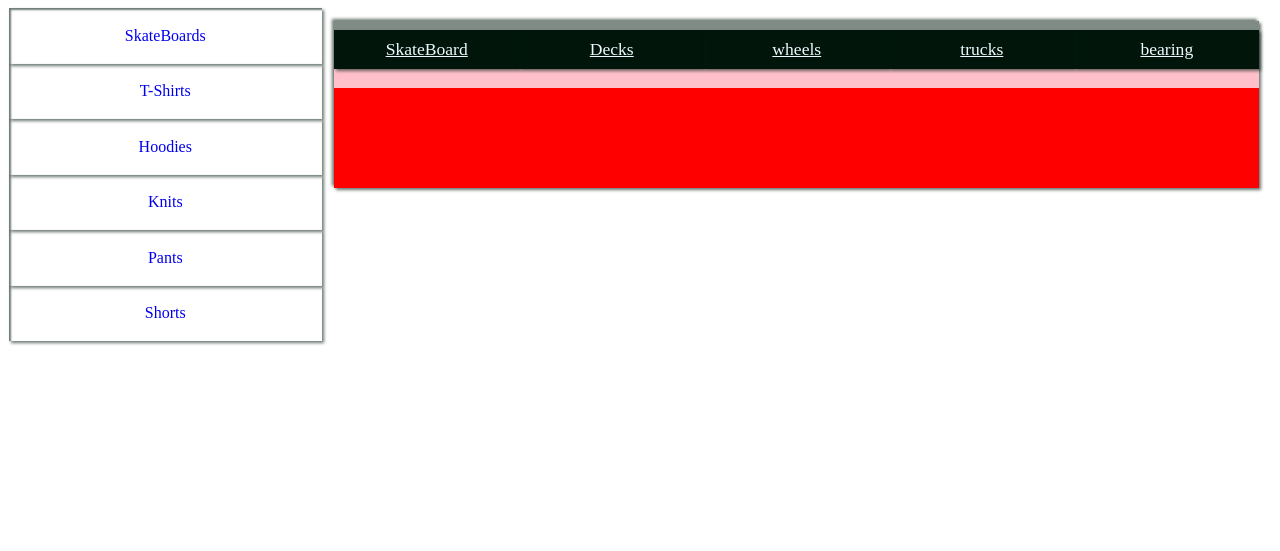
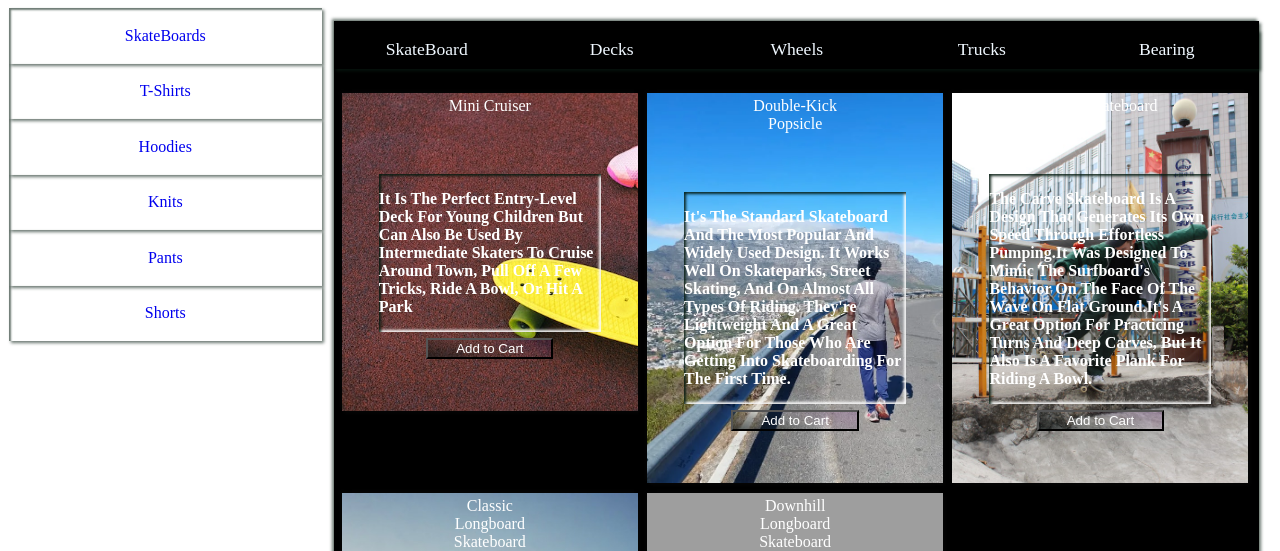
Before and after one commit to codewithwest/weSkate_SPA, a PHP site: template client/static/templates/shop.html in a window 1280 px wide. Shown: the top 551 px of the page. Before the commit the page ends 345 px from the top, so only its background shows below. Run offline with PHP 8.4, Linux system fonts and the light colour scheme; the template is opened without the code that fills it, so the values that code supplies are empty; grey boxes are pictures that could not be loaded.

Commit message:
shop with info

```diff
--- a/client/static/css/shop.css
+++ b/client/static/css/shop.css
@@ -20,13 +20,16 @@
 
 }
 .shop-layout-creator .navAndDisplay1{
+    background: black;
+
     box-shadow: -2px -2px 3px rgba(11, 33, 22, 0.6), 2px 2px 3px rgba(11, 33, 22, 0.6);
-    background: rgba(2, 24, 13, 0.5);
     height: 100%;
     width: 74%;
 }
 
 .displayLayout{
+    margin: 0 0;
+    text-transform: capitalize;
     height: 100%;
     width: 100%;
 }
@@ -34,29 +37,33 @@
 
 
 .displayLayout #SkateBoardsR{
+    height: 100%;
 
-    background: pink;
 }
 .displayLayout #T-ShirtsR{
     display: none;
-    background: red;
+    height: 100%;
+
 }
 .displayLayout #HoodiesR{
+    height: 100%;
+   display: none;
 
-   display: none;
-    background: green;
 }
 .displayLayout #KnitsR{
+    height: 100%;
     display: none;
-    background: blue;
+
 }
 .displayLayout #PantsR{
+    height: 100%;
     display: none;
-    background: yellow;
+
 }
 .displayLayout #ShortsR{
+    height: 100%;
     display: none;
-    background: burlywood;
+
 }
 
 
@@ -88,23 +95,22 @@
 }
 .shop-layout-creator .navAndDisplay1 .displayLayout .displayLayoutNavCo{
     top: 0;
-    background: black;
+    box-shadow:  2px 2px 3px  rgba(11, 33, 22, 0.6);
     position: sticky;
     margin-top: 1%;
     z-index: 100;
     display: flex;
     width: 100%;
-    height: 15%;
+    height: 20%;
 
 }
 .shop-layout-creator .navAndDisplay1 .displayLayout .displayLayoutNavCo li{
     color: white;
 
-    box-shadow:  2px 2px 3px  rgba(11, 33, 22, 0.6);
-    background: rgba(2, 24, 13, 0.9);
+
     display: flex;
     width: 100%;
-    height: 15%;
+    height: 100%;
 
 }
 .shop-layout-creator .navAndDisplay1 .displayLayout .displayLayoutNavCo li a{
@@ -118,6 +124,7 @@
 .shop-layout-creator .navAndDisplay1 .displayLayout .displayLayoutNavCo li a{
   margin: 5% 5%;
   height: 100%;
+  text-decoration: none;
 }
 
 
@@ -129,12 +136,12 @@
 
 
 
-.sub-sections{
-    height: 100px;
 
-}
 #skateboard0{
-    background: red;
+    height: 100%;
+
+
+
 
 }
 #skateboard1{
@@ -215,39 +222,45 @@
 
 
   .flex-container {
+    padding-left: 3px;
     display: flex;
     flex-wrap: wrap;
     flex-direction: row;
+    column-count: 3;
     width: 100%;
-    height: 100%;
 
   }
 
 
-  .flex-container > .event {
+  .flex-container  .event {
+    padding-top: 0.5%;
+    padding-bottom: 5%;
       color: white;
+      height:100%;
       background-size:cover;
-
+      margin: 0.5% 0.5%;
      width: 32%;
-      height: 100%;
-      margin: 0.5% 0.5%;
       box-shadow:  2px 2px 4px rgba(7, 7, 7, 0.9), -2px -2px 4px rgba(7, 7, 7, 0.9) ;
       text-align: center;
-      font-size: 30px;
+
   }
 
 
   .flex-container .event .rsvp {
-      height: 40%;
-      width:40%;
-      margin: 10% auto;
-
+      height: 17%;
+      width:43%;
+      margin: 2% auto;
+  }
+    @media (min-width: 800px) {
+    .flex-container .event{
+        height: max-content;
+    }
+    .flex-container .event .rsvp{
+        height: 50%;
+    }
   }
 
-
   .flex-container .event .rsvp button{
-
-      border: 0.1px solid white;
     color: white;
     text-align: center;
     height: 100%;
@@ -262,30 +275,44 @@
   }
 
 
-  .flex-container .event .rsvp button p{
-      margin: 10% 0;
-      height: 100%;
-      width: 100%;
-      font-weight: 800;
+  .flex-container .event .rsvp  p{
+
+    margin: 0 0;
+  }
+
+  .flex-container .event .eventName{
+    word-wrap: break-word;
+    width: 40%;
+    height: 20%;
+    margin: auto auto;
+  }
+  .flex-container .event .eventName p{
+    margin: 0;
+  }
+
+  .flex-container .event .eventdesc{
+    text-align: left;
+    box-shadow: inset 2px 2px 3px rgba(2, 24, 13, 0.9), inset -2px -2px 3px white;
+    overflow:hidden;
+    width: 75%;
+    font-size: 20px;
+    height: 30%;
+    word-wrap: break-word;
+    margin: 0 auto;
+    margin-top: 20%;
+    display: block;
+
+
 
   }
 
-  .flex-container .event .eventName{
-
-      margin-top: 30%;
 
 
-  }
-  .flex-container .event .eventName p{
-      margin: 0;
+  .flex-container .event .eventdesc:hover {
 
-  }
-
-  .flex-container .event .eventdesc{
-      font-size: 20px;
-      height: 30%;
-      margin-top: 3%;
-
+    width: 95%;
+    height: fit-content;
+    overflow: visible;
 
   }
   .flex-container .event .eventdesc p{
--- a/client/static/js/index.js
+++ b/client/static/js/index.js
@@ -65,7 +65,7 @@ window.addEventListener("popstate", router);
 document.addEventListener("DOMContentLoaded", () => {
     document.body.addEventListener("click", e => {
         if (e.target.matches("[data-link]")) {
-            e.preventDefault();
+            //e.preventDefault();
             navigateTo(e.target.href);
         }
     });
--- a/client/static/js/shop.js
+++ b/client/static/js/shop.js
@@ -13,81 +13,8 @@ function divCreator(parentContainer, idNames,classNames){
 
 
 
-function addEvents(desiredSection, background){
-
-    let sec = desiredSection;
-    let behind = background
-    var posts = ["one", "two","three","four","five","six","seven","eight","nine","ten","eleven","twelve",];
-    var postsDesc = [
-        "Charity skate coming up this saturday  Dec 13 2022",
-        "Charity skate coming up this satureday Dec 13 2022",
-        "Charity skate coming up this satureday Dec 13 2022",
-        "Charity skate coming up this satureday Dec 13 2022",
-        "Charity skate coming up this satureday Dec 13 2022",
-        "Charity skate coming up this satureday Dec 13 2022",
-        "Charity skate coming up this satureday Dec 13 2022",
-        "Charity skate coming up this satureday Dec 13 2022",
-        "Charity skate coming up this satureday Dec 13 2022",
-        "Charity skate coming up this satureday Dec 13 2022",
-        "Charity skate coming up this satureday Dec 13 2022",
-        "Charity skate coming up this satureday Dec 13 2022",
-    ];
-
-    //
-        function elementEventAdd(){
-            //create event cover div element
-        for (let i = 0; i < posts.length ; i++) {
-            var container = document.getElementById(sec);
-            var event = document.createElement("div");
-            event.setAttribute("id", "event");
-            event.setAttribute("class", "event");
-            event.style.backgroundImage=`url(/static/assets/${behind}.jpg)`;
-            container.appendChild(event);
-            /*
-            //create an rsvp div and append
-            var eventContainer = document.getElementById('event');
-            var rsvpContainer = document.createElement('div');
-            rsvpContainer.setAttribute("id", `rsvp${i}`);
-            rsvpContainer.setAttribute("class", "rsvp");
-            event.appendChild(rsvpContainer);
-            //Add Button to the rsvp div ellemnt
-            var rsvpDiv = document.getElementById(`rsvp${i}`);
-            var button = document.createElement("button")
-            var buttonTextCreator = document.createElement("p")
-            var buttonText = document.createTextNode("RSVP");
-            buttonTextCreator.appendChild(buttonText);
-            button.appendChild(buttonTextCreator);
-            button.addEventListener('click', () => {
-            alert("You have Succsefully registered");})
-            rsvpDiv.appendChild(button);
-            */
-
-            //Create eventName div
-            var eventNameCreator = document.createElement('div');
-            eventNameCreator.setAttribute("id", `event${i}`);
-            eventNameCreator.setAttribute("class", "eventName");
-            event.appendChild(eventNameCreator);
-            var eventName = document.createElement('p');
-            var name = document.createTextNode(posts[i]);
-            eventName.appendChild(name);
-            eventNameCreator.appendChild(eventName);
-            //Create The Desc Div and Contents
-            var eventDescCreator = document.createElement('div');
-            eventDescCreator.setAttribute("id", `event${i}desc`);
-            eventDescCreator.setAttribute("class", "eventdesc");
-            event.appendChild(eventDescCreator);
-            var eventDesc = document.createElement('p');
-            var desc = document.createTextNode(postsDesc[i]);
-            eventDesc.appendChild(desc);
-            eventDescCreator.appendChild(eventDesc);
-
-            };
-        };
-    elementEventAdd();
-
-    };
     var skateCategories = ["SkateBoard","Decks", "wheels", "trucks", "bearing"];
-    var shirtsCategories = ["Golf Shirt","Vests", "Crop Tops", "Tee"];
+    var shirtsCategories = ["half sleeve","Yoke neck", "Long sleeve Crew neck", "V-neck"];
     var hoodiesCategories = ["Plain Branded","Emroided", "Printed"];
     var knitsCategories = ["double knit","light knit"];
 
@@ -273,6 +200,7 @@ let knownCategoryLinks4 = document.getElementById(`${skateCategories[4]}`)
 knownCategoryLinks0.onclick = function(event){
         event.preventDefault()
         document.getElementById(`skateboard${0}`).style.display="block"
+
         document.getElementById(`skateboard${1}`).style.display="none"
         document.getElementById(`skateboard${2}`).style.display="none"
         document.getElementById(`skateboard${3}`).style.display="none"
@@ -467,7 +395,143 @@ knitsLinksCheck()
 pantsLinksCheck()
 shortsLinksCheck()
 //Add events attempt
-for (let ind = 0; ind < mechCategories.length; ind++) {
-   // addEvents(`flex-container${[ind]}`)
 
-}
+
+
+function addProducts(desiredSection, background, proDescArray, proNameArray){
+
+    let sec = desiredSection;
+    let behind = background
+    var postsDesc = proDescArray
+    var posts = proNameArray
+
+
+
+    //
+        function elementEventAdd(){
+            //create event cover div element
+        for (let i = 0; i < posts.length ; i++) {
+            var container = document.getElementById(sec);
+            var event = document.createElement("div");
+            event.setAttribute("id", "event");
+            event.setAttribute("class", "event");
+            event.style.backgroundImage=`url(/static/assets/${behind}${i}.jpg)`;
+            container.appendChild(event);
+
+
+
+
+            //Create eventName div
+            var eventNameCreator = document.createElement('div');
+            eventNameCreator.setAttribute("id", `event${i}`);
+            eventNameCreator.setAttribute("class", "eventName");
+            event.appendChild(eventNameCreator);
+            var eventName = document.createElement('p');
+            var name = document.createTextNode(posts[i]);
+            eventName.appendChild(name);
+            eventNameCreator.appendChild(eventName);
+            //Create The Desc Div and Contents
+            var eventDescCreator = document.createElement('div');
+            eventDescCreator.setAttribute("id", `event${i}desc`);
+            eventDescCreator.setAttribute("class", "eventdesc");
+            event.appendChild(eventDescCreator);
+            var eventDesc = document.createElement('p');
+            var desc = document.createTextNode(postsDesc[i]);
+            eventDesc.appendChild(desc);
+            eventDescCreator.appendChild(eventDesc);
+
+             //create an rsvp div and append
+             var eventContainer = document.getElementById('event');
+             var rsvpContainer = document.createElement('div');
+             rsvpContainer.setAttribute("id", `rsvp${posts[i]}`);
+             rsvpContainer.setAttribute("class", "rsvp");
+             event.appendChild(rsvpContainer);
+             //Add Button to the rsvp div ellemnt
+             var rsvpDiv = document.getElementById(`rsvp${posts[i]}`);
+             var button = document.createElement("button")
+             button.setAttribute('id', `button${i}`)
+             //button.setAttribute('type', 'Button')
+             var buttonTextCreator = document.createElement("p")
+             buttonTextCreator.setAttribute('id', `rsvp${posts[i]}`)
+             var buttonText = document.createTextNode('Add to Cart');
+             button.appendChild(buttonText);
+             button.appendChild(buttonTextCreator);
+             button.addEventListener('click', () => {
+             alert("You have Succsefully registered");})
+             /*
+             button.addEventListener('mouseover', () => {
+                var newbuttonTextCreator = document.createElement("p")
+                 newbuttonTextCreator.setAttribute('id', `rsvp`)
+                var newbuttonText = document.createTextNode(`Add to Cart`);
+                newbuttonTextCreator.appendChild(newbuttonText)
+                const element = document.getElementById(`button${i}`)
+                element.replaceChild( newbuttonTextCreator,element.childNodes[0])
+                //.innerHTML = 'Add to Cart'
+              })
+              */
+             rsvpDiv.appendChild(button);
+
+            };
+        };
+    elementEventAdd();
+
+    };
+    //for skateboard
+    //Types od skateboards and desc
+    var skateNames = ['mini cruiser', 'Double-Kick Popsicle', 'Carve Skateboard', 'Classic Longboard Skateboard', 'Downhill Longboard Skateboard']
+    var skateDesc = [
+    'It is the perfect entry-level deck for young children but can also be used by intermediate skaters to cruise around town, pull off a few tricks, ride a bowl, or hit a park',
+    "It's the standard skateboard and the most popular and widely used design. It works well on skateparks, street skating, and on almost all types of riding. They\'re lightweight and a great option for those who are getting into skateboarding for the first time.",
+    "The carve skateboard is a design that generates its own speed through effortless pumping.It was designed to mimic the surfboard\'s behavior on the face of the wave on flat ground.It\'s a great option for practicing turns and deep carves, but it also is a favorite plank for riding a bowl.",
+    "The longboard is a long and stable skateboard shaped for casual cruising on the boardwalk, fun and laid-back long-distance rides, and skating faster on more or less steep hills.They\'re a good option for first-timers because they offer a large riding platform that makes it easy to learn how to balance.But they\'re also a great pick for skaters of all ages and experience levels.The most common types of longboards feature pintail or twin-tip designs.",
+    "The downhill longboard is a skateboard that has been specifically designed to be ridden on steep mountain roads and slalom racing events.It\'s a unique skateboard shaped for a very special purpose and delivers more stability and speed than a classic longboard skate.When bombing hills at top speeds, skaters need a wide wheelbase and cutaway fenders that enable them to slide and control speed more safely.",
+    ]
+    divCreator('skateboard0', 'flex-container0', 'flex-container')
+    addProducts('flex-container0','event', skateDesc, skateNames)
+    //Two Decks
+    var deckNames = ['STANDARD SKATE DECKS', 'CRUISER & SHAPED DECKS', 'OLD SCHOOL DECKS', 'LONGBOARD DECKS']
+    var deckDesc = [
+        'These are the best skateboard decks for beginners because they work well for street skating, skate parks and almost all other styles of skateboarding. Typically ridden with hard wheels, these skateboard decks resemble the shape of a popsicle stick because they feature both a nose and a tail that are exactly or nearly symmetrical.',
+        "If transportation is your goal, cruiser decks are our recommended choice. Cruiser decks are usually a similar length to standard decks, but have a large variety of different shapes. They are also typically ridden with soft wheels for a smoother, faster roll on rough surfaces. Compared to longboards, they are lighter and more nimble, allowing you to bob and weave through urban obstacles.",
+        "Old School decks pay respect to vintage 80\'s-style skateboards. These decks are much wider and have longer wheelbases than standard decks, making them stable and great for bowl skating and transportation. Extra width and short noses make old school boards more difficult to flip or ollie, so they are not ideal for street skating.",
+        "If you are a beginner looking for a large stable board that makes it easy to learn to balance, these are the boards for you. They are also ideal for mellow cruising, pushing long distances and skating down hills at high speeds."
+        ]
+    divCreator('skateboard1', 'flex-container1', 'flex-container')
+    addProducts('flex-container1','event', deckDesc, deckNames)
+
+//Three Wheels
+var wheelNames =["Skatepark and Street Wheels","Cruiser Skateboard Wheels","Longboard Skateboard Wheels" ]
+var wheelDesc =[
+"These skateboard wheels are typically lightweight. And they roll insanely well on most smooth surfaces. They slide almost effortlessly. They\'re precisely what you should choose if you like doing ledges, bowls, rails, and flip tricks.  In addition, they\'re remarkably smooth because they\'re produced from extremely hard polyurethane.The smoothest skateboard wheels also happen to be the hardest. Their hardness ranges from 95a to 104a. That\'s like from just hard to super hard. More on hardness vs softness down the road.Their diameter ranges between 50mm and 53mm. Unsurprisingly, skatepark and street skateboard wheels don\'t handle pebbles and cracks very well. And they\'re almost useless when it comes to riding on gravel.When it comes to pulling off an ollie, powerslides, various flip tricks, and suchlike technical tricks, go with small, hard wheels. Believe me, ollieing on soft wheels feels awkward.",
+"These wheels are a lot softer than street and park wheels. And they\'re great when it comes to skating on rough pavements and even cracks.We recommend cruiser skateboard wheels as the best option for skating on asphalt because they\'re incredibly grippy. And they don\'t vibrate all that much on such rough surfaces. They\'re good but not the best wheels for rolling over rough places, though. Longboard wheels are.Their hardness ranges from durometer 78a to 98a. As you can see, they range from very soft to relatively hard. But they\'re not like the hardest wheels in the world.Also, cruiser wheels are larger (in diameter) than street and park wheels. Their diameter stays in the 54 mm - 59 mm range.",
+"You won\'t find skateboard wheels that are softer or larger than longboard wheels. In terms of diameter, these wheels measure between 60 and 75 mm.Longboard wheels are the softest wheels you can ride on. They range between 75a to 85a on the durometer scale. Now, 75a is super soft, and 85a is just soft."
+
+]
+divCreator('skateboard2', 'flex-container2', 'flex-container')
+    addProducts('flex-container2','event', wheelDesc, wheelNames)
+
+
+//Four Trucks
+
+var trucksNames = ["SKATEBOARD TRUCKS (STANDARD KINGPIN)","LONGBOARD TRUCKS (REVERSE KINGPIN)","HIGH TRUCKS" ,"LOW TRUCKS", "HOLLOW TRUCKS"]
+var trucksDesc =[
+"Standard kingpin trucks are the most versatile type of trucks and can be used for any type of skateboarding. They are easily adjustable, by tightening or loosening, so you can customize the way your board turns.",
+"These are the best skateboard trucks for carving and cruising, or skating fast down hills. Reverse kingpin trucks are usually taller and wider than standard kingpin skateboard trucks, but are highly customizable for many types of riding. ",
+"High trucks are the standard, but some skateboard truck brands also offer high and low models. Usually, you'll only see this labeled if the model you are looking at offers both a high and low version. High trucks give you a more responsive turn and a little more wheel clearance so that you can use bigger wheels with less chance of wheel bite.",
+"Low trucks are primarily used by technical skaters because they give you quick, responsive pop and a more stable center of gravity. Usually, you'll only see trucks labeled as Low if the model is offered in both high and low configurations, or is only available in a low version.",
+"To reduce weight, many trucks are available with hollow kingpins and/or hollow axles. This can make your board pop higher, flick faster, and weigh down your backpack a little less. Lighter trucks can offer benefits to any type of skateboarding, but this is yet another case of personal preference.",
+,
+]
+
+divCreator('skateboard3', 'flex-container3', 'flex-container')
+addProducts('flex-container3','event', trucksDesc, trucksNames)
+//Five Bearings
+var bearingNames = ["Steel", "Ceramic"]
+var bearingDesc =[
+"Steel bearings are the industry standard, and are both durable and economical. The quality of the steel can vary. Higher grade steel in premium bearings can make the bearing faster and more durable. The downside of steel is its tendency to rust when exposed to moisture. If you want your bearings to last, keep them well-oiled avoid rolling through puddles or skating in the rain. If you do get them wet, drop in some extra lube, keep rolling or put them by a heater to dry them quickly.",
+"Ceramic bearings are harder than steel and deform less when pressure is applied to them. Since they are also heat resistant, they expand less and create less friction at faster speeds. Another benefit is that they do not rust when exposed to moisture, making them great for cruisers and rain boards. The only downside to ceramic bearings is that ceramic itself is a brittle substance. The ceramic is susceptible to breaking if skated under high impact, meaning ceramic bearings are great for commuting and low impact skating, but not ideal for skating big gaps or stair sets.",
+]
+divCreator('skateboard4', 'flex-container4', 'flex-container')
+addProducts('flex-container4','event', bearingDesc, bearingNames)
+
+//End of Skateboards section
```
Lines whose indentation alone changed are shown as unchanged.
